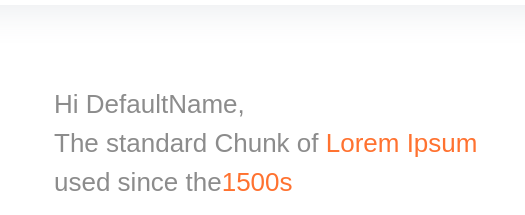
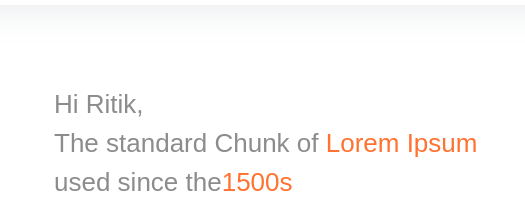
Before and after one commit to ritikkumargithub/websitedesign.github.io, a plain HTML site: page index.html in a window 1280 px wide. Shown: the part 71-286 px from the top of the page, 123-648 px from the left. Drawn offline with nearby package versions, Linux system fonts and the light colour scheme.

Commit message:
changes in default name

```diff
--- a/index.html
+++ b/index.html
@@ -55,7 +55,7 @@
                 <div class="col-11 col-md-10 mx-auto">
                     <div class="row">
                         <div class="col-md-6 col-11 order-2 order-md-1">
-                             <p class="header_text">Hi DefaultName,
+                             <p class="header_text">Hi Ritik,
                              </br>
                              The standard Chunk of <span class="span_header_text">Lorem Ipsum</span>
                             </br>
```
